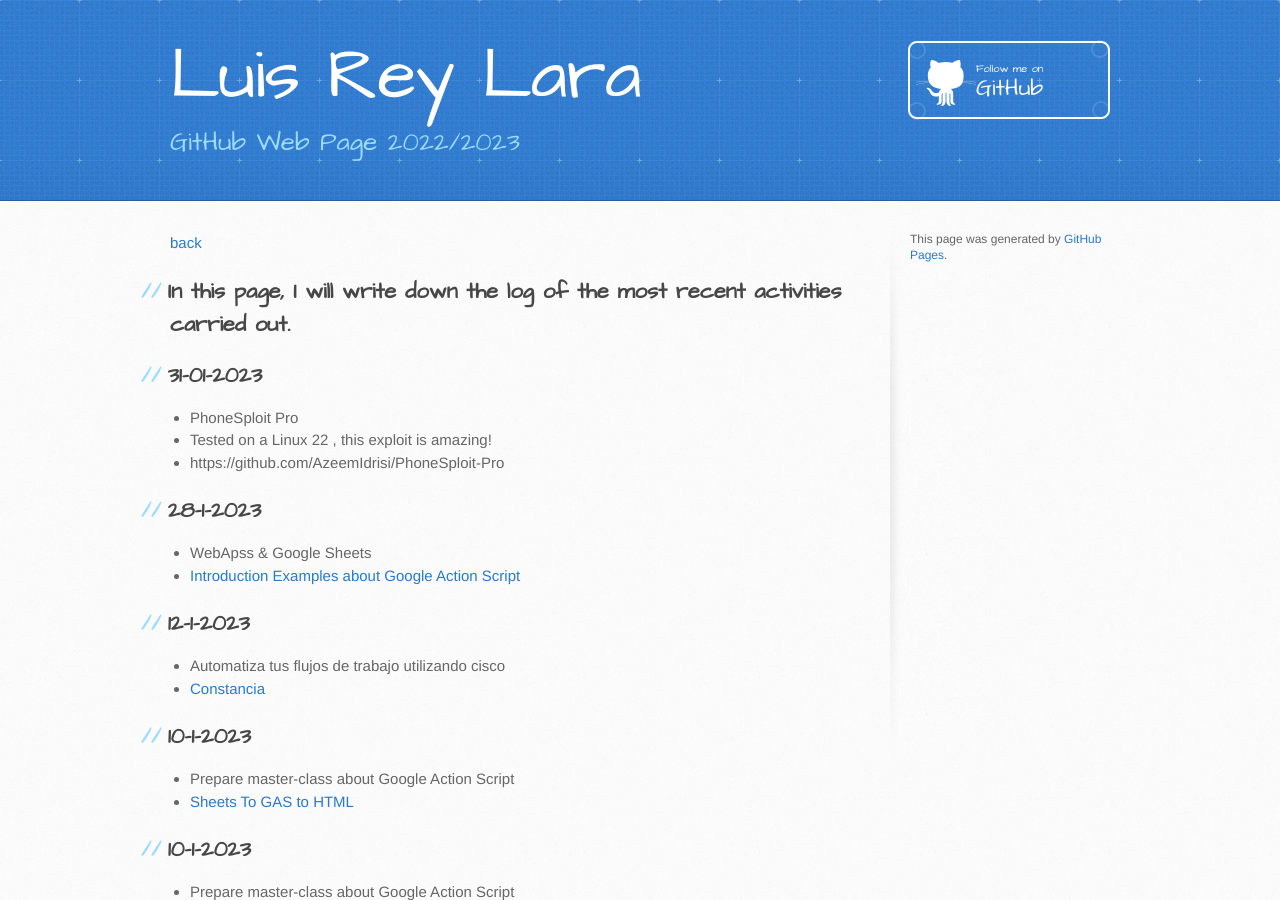
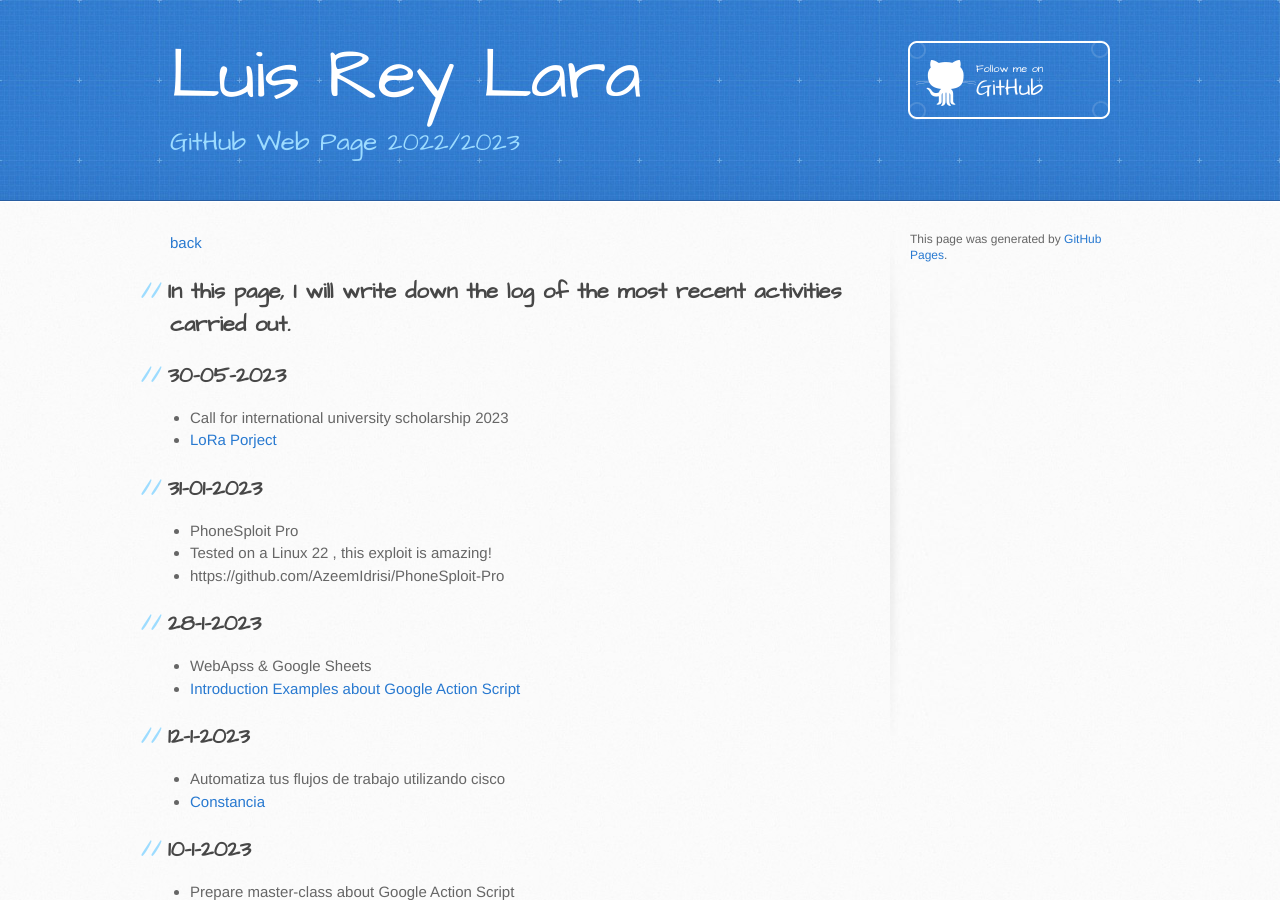
Before and after one commit to luisreylara/luisreylara.github.io, a Jekyll site: the page built from docs/another-page.md, in a window 1280 px wide and 900 px high. Built offline with Jekyll 4.4.1, drawn with Linux system fonts in a browser that asks for light colours.

Commit message:
Update another-page.md

```diff
--- a/docs/another-page.md
+++ b/docs/another-page.md
@@ -4,6 +4,10 @@ layout: default
 [back](./)
 
 ## In this page, I will write down the log of the most recent activities carried out.
+## 30-05-2023
+* Call for international university scholarship 2023
+* [LoRa Porject ](https://github.com/luisreylara/Project_Water_Telemetry)
+
 ## 31-01-2023
 * PhoneSploit Pro
 * Tested on a Linux 22 , this exploit is amazing!
```
